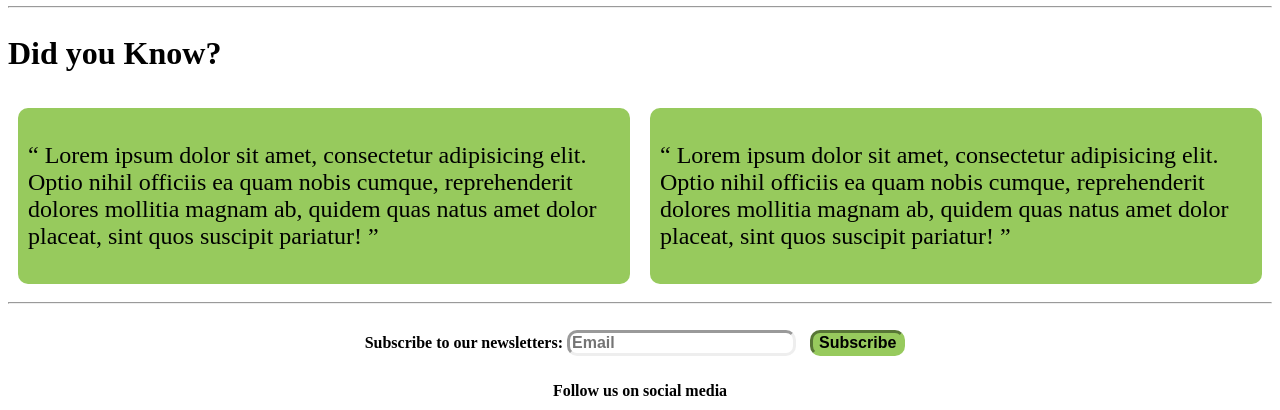
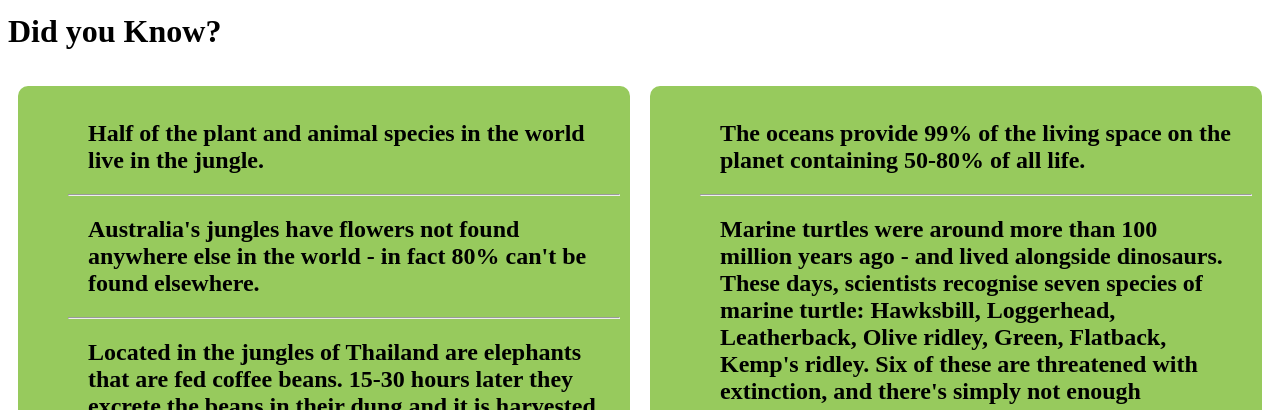
Before and after one commit to grillzwitu/stackademic_mobile_first_responsive_design, a plain HTML site: page index.html in a window 1280 px wide. Shown: the part 1856-2266 px from the top of the page. Drawn offline with Linux system fonts and the light colour scheme.

Commit message:
update-facts

```diff
--- a/index.html
+++ b/index.html
@@ -36,8 +36,7 @@
                     both land and water life. We provide a safe and secure natural habitat for both
                     land and water life forms. The Revive project is focused on preservation
                     and pro-creation of nature in its purest forms. We provide the environment and
-                    facilities for educational reasearch as well as fun and relaxation. The Revive
-                    project advocates for clean green energy.
+                    facilities for educational reasearch as well as fun and relaxation.
                 </p>
             </section>
 
@@ -104,23 +103,33 @@
 
                     <section class="fact-card">
                         <p>
-                            <q>
-                                Lorem ipsum dolor sit amet, consectetur adipisicing elit.
-                                Optio nihil officiis ea quam nobis cumque, reprehenderit dolores
-                                mollitia magnam ab, quidem quas natus amet dolor placeat,
-                                sint quos suscipit pariatur!
-                            </q>
+                            <ul class="facts-list">
+                                <li>Half of the plant and animal species in the world live in the jungle.</li> <hr>
+                                <li>Australia's jungles have flowers not found anywhere else in the world - in fact 80% can't be found elsewhere.</li> <hr>
+                                <li>Located in the jungles of Thailand are elephants that are fed coffee beans. 15-30 hours later they excrete the beans in their dung and it is harvested to make the most expensive coffee in the world - called Black Ivory Coffee.</li> <hr>
+                                <li>Due to deforestation by man, it is estimated that 137 animal and plant species in the rainforests become extinct every day.</li>
+                            </ul>
                         </p>
                     </section>
 
                     <section class="fact-card">
                         <p>
-                            <q>
-                                Lorem ipsum dolor sit amet, consectetur adipisicing elit.
-                                Optio nihil officiis ea quam nobis cumque, reprehenderit dolores
-                                mollitia magnam ab, quidem quas natus amet dolor placeat,
-                                sint quos suscipit pariatur!
-                            </q>
+                            <ul class="facts-list">
+                                <li>The oceans provide 99% of the living space on the planet containing 50-80% of all life.</li> <hr>
+                                <li>
+                                    Marine turtles were around more than 100 million years ago - and lived alongside dinosaurs. These days, scientists recognise seven species of marine turtle:
+                                    Hawksbill,
+                                    Loggerhead,
+                                    Leatherback,
+                                    Olive ridley,
+                                    Green,
+                                    Flatback,
+                                    Kemp's ridley.
+                                    Six of these are threatened with extinction, and there's simply not enough information on the flatback to know how at risk they are.
+                                </li> <hr>
+
+                                <li>Like many animals, dolphins find natural ways to get high. They  use pufferfish to get this effect, and sometimes even do it in groups.</li>
+                            </ul>
                         </p>
                     </section>
 
--- a/style.css
+++ b/style.css
@@ -66,6 +66,15 @@ nav {
     border-radius: 10px;
     margin: 10px;
     font-size: 1.5em;
+    font-weight: bold;
+}
+
+.facts-list {
+    list-style-type: none;
+}
+
+.facts-list li {
+    margin: 20px;
 }
 
 footer {
```
